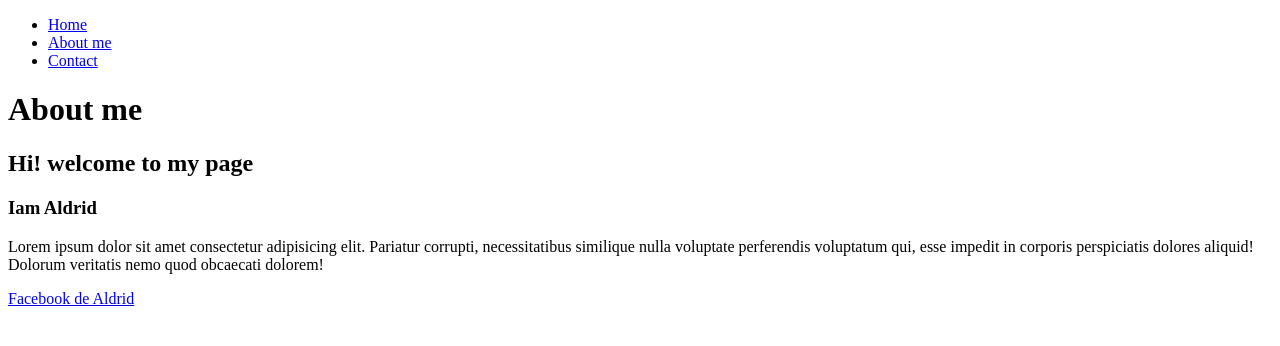
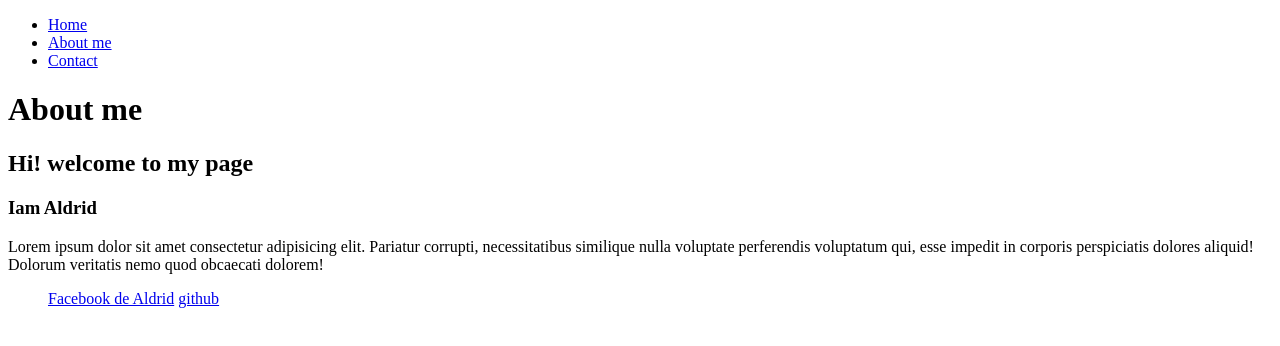
Before and after one commit to aldridche/PRO-Oax, a plain HTML site: page index.html in a window 1280 px wide. Drawn offline with Linux system fonts and the light colour scheme.

Commit message:
Footer of index.html

```diff
--- a/index.html
+++ b/index.html
@@ -22,7 +22,10 @@
         <p>Lorem ipsum dolor sit amet consectetur adipisicing elit. Pariatur corrupti, necessitatibus similique nulla voluptate perferendis voluptatum qui, esse impedit in corporis perspiciatis dolores aliquid! Dolorum veritatis nemo quod obcaecati dolorem!</p>
     </main>
     <footer>
-        <a href="https://www.facebook.com/profile.php?id=100022628721960">Facebook de Aldrid</a>
+        <ul>
+            <a href="https://www.facebook.com/profile.php?id=100022628721960">Facebook de Aldrid</a>
+            <a href="https://github.com/aldridche">github</a>
+        </ul>
     </footer>
 
 </body>
```
